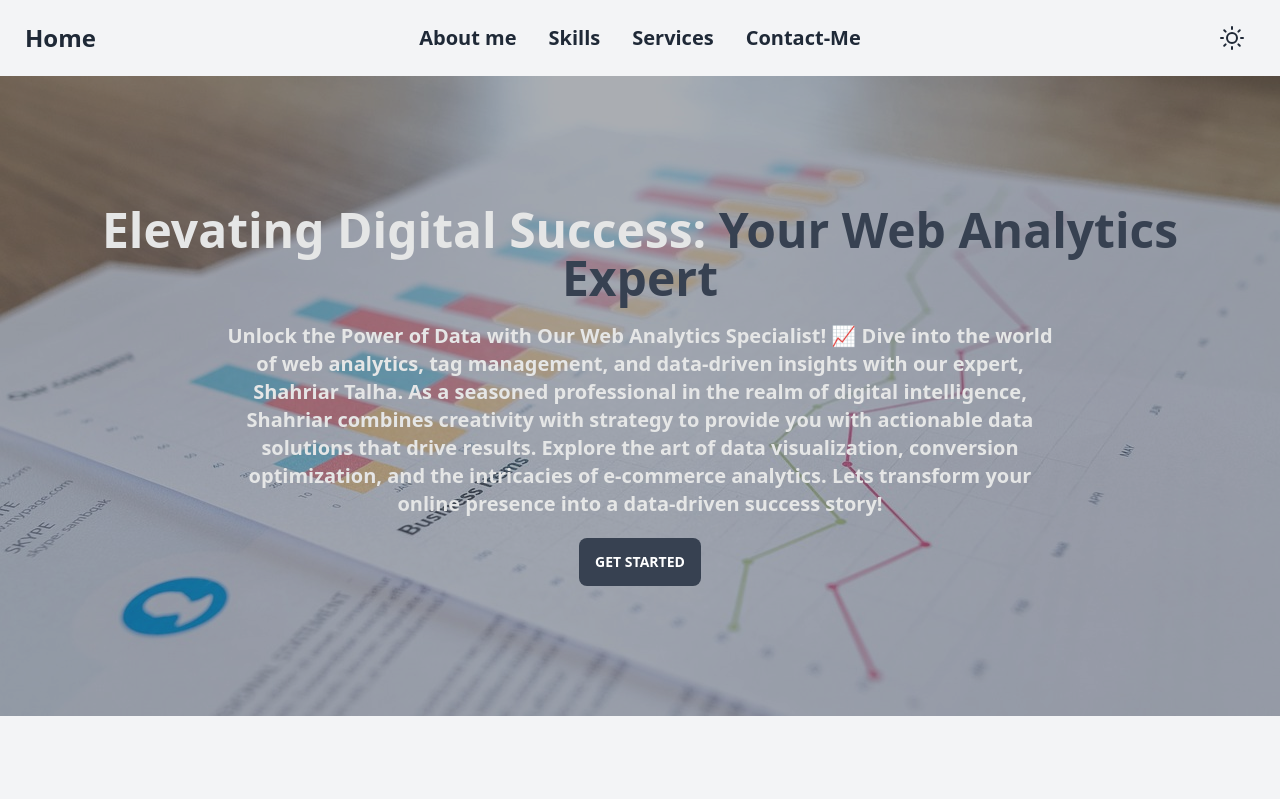
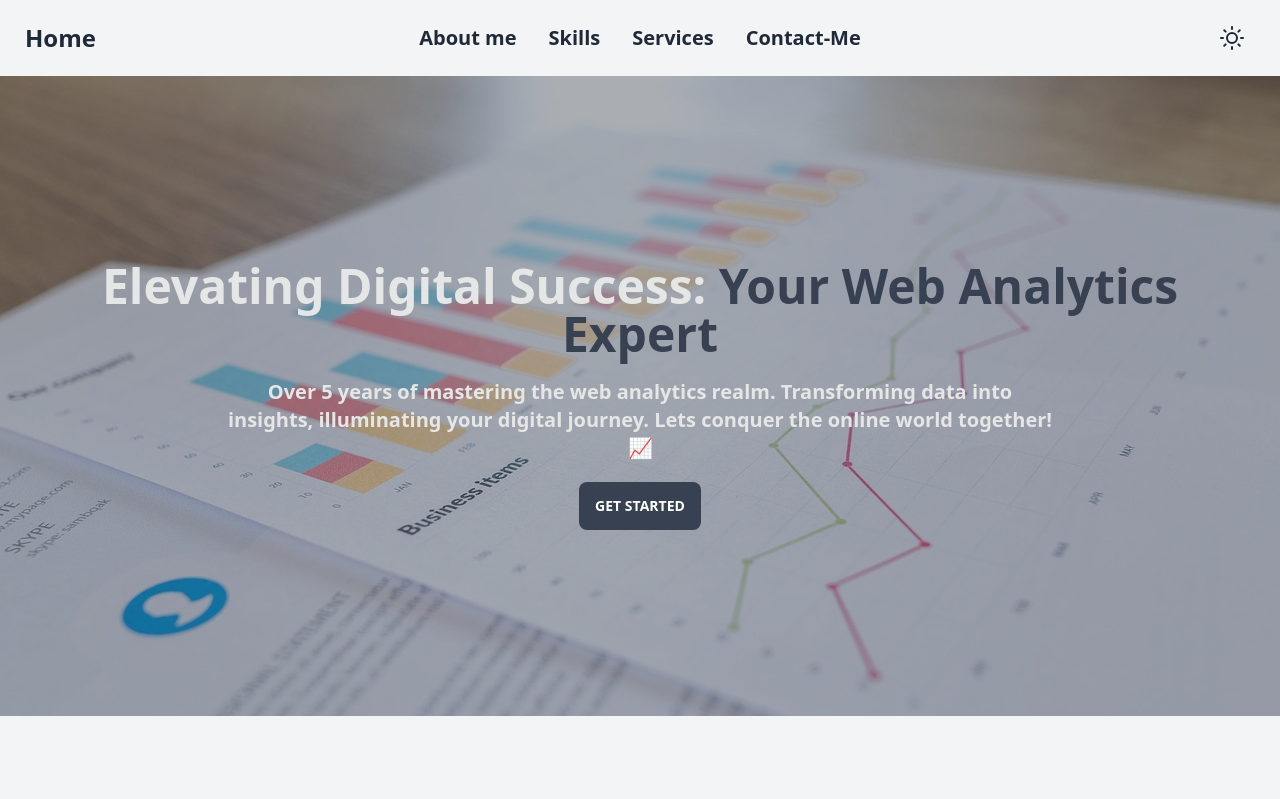
Before and after one commit to sadmanryanriad/talha-portfolio, a React (Vite) app: page / in a window 1280 px wide. Shown: the top 799 px of the page. Built offline with nearby package versions, Linux system fonts and the light colour scheme.

Commit message:
banner text changed

```diff
--- a/src/Components/Home/sections/Banner.jsx
+++ b/src/Components/Home/sections/Banner.jsx
@@ -4,7 +4,7 @@ const Banner = () => {
   return (
     <>
       <div
-        className="hero max-w-7xl w-full mx-auto h-[65vh] md:h-[80vh]"
+        className="hero max-w-7xl w-full mx-auto h-[60vh] md:h-[80vh]"
         style={{
           backgroundImage: `url(${bannerImage2})`,
         }}
@@ -13,10 +13,13 @@ const Banner = () => {
         <div className="hero-content text-center text-base-300">
           <div className="w-full">
             <h1 className="mb-5 text-2xl md:text-5xl font-bold w-full md:w-[90%] mx-auto">
-            Elevating Digital Success: <span className="text-gray-700">Your Web Analytics Expert</span>
+              Elevating Digital Success:{" "}
+              <span className="text-gray-700">Your Web Analytics Expert</span>
             </h1>
             <p className="mb-5 font-semibold w-full md:w-2/3 mx-auto md:text-xl">
-            Unlock the Power of Data with Our Web Analytics Specialist! 📈 Dive into the world of web analytics, tag management, and data-driven insights with our expert, Shahriar Talha. As a seasoned professional in the realm of digital intelligence, Shahriar combines creativity with strategy to provide you with actionable data solutions that drive results. Explore the art of data visualization, conversion optimization, and the intricacies of e-commerce analytics. Lets transform your online presence into a data-driven success story!
+              Over 5 years of mastering the web analytics realm. Transforming
+              data into insights, illuminating your digital journey. Lets
+              conquer the online world together! 📈{" "}
             </p>
             <button className="btn btn-btn btn-sm sm:btn-md bg-gray-700 text-white border-none">
               Get Started
```
